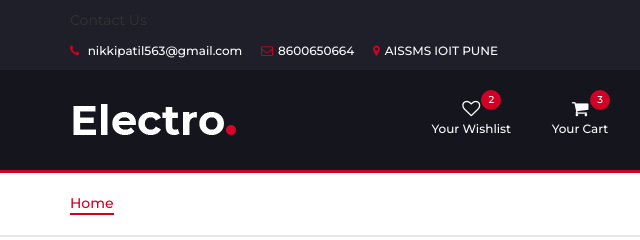
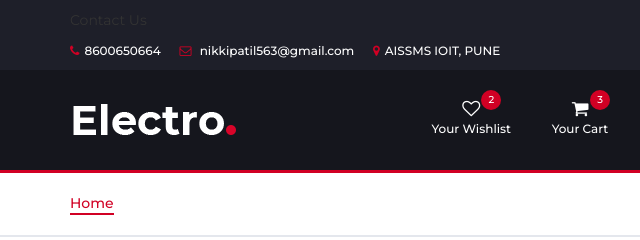
Before and after one commit to nikki563/Electro, a plain HTML site: page index.html in a window 1280 px wide. Shown: the top 240 px of the page, 0-640 px from the left. Drawn offline with Linux system fonts and the light colour scheme.

Commit message:
Update index.html

```diff
--- a/index.html
+++ b/index.html
@@ -43,9 +43,9 @@
 				<div class="container">
 					<ul class="header-links pull-left">
 						<p>Contact Us</p>
-						<li><a href="#"><i class="fa fa-phone"></i> nikkipatil563@gmail.com </a></li>
-						<li><a href="#"><i class="fa fa-envelope-o"></i>8600650664 </a></li>
-						<li><a href="#"><i class="fa fa-map-marker"></i>AISSMS IOIT PUNE</a></li>
+						<li><a href="#"><i class="fa fa-phone"></i>8600650664</a></li>
+						<li><a href="#"><i class="fa fa-envelope-o"></i>  nikkipatil563@gmail.com  </a></li>
+						<li><a href="#"><i class="fa fa-map-marker"></i>AISSMS IOIT, PUNE</a></li>
 					</ul>
 					<ul class="header-links pull-right">
 						<li><a href="#"> Rupees</a></li>
```
